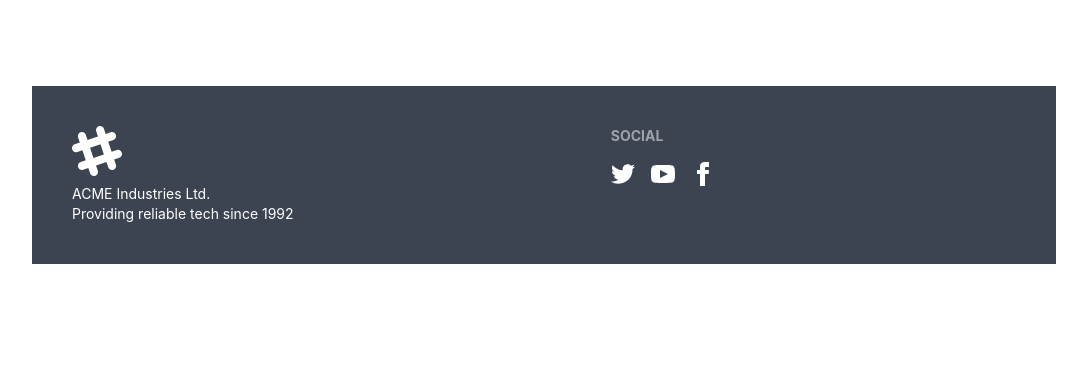
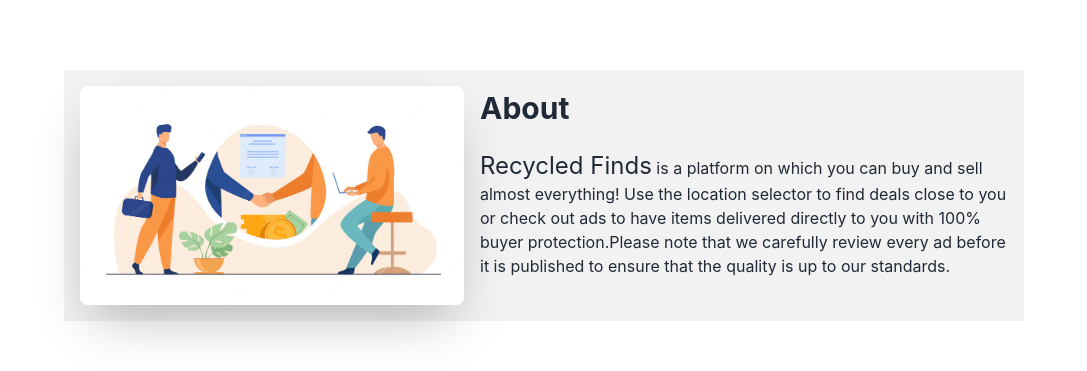
Before and after one commit to nanzchy4/resale-shop-client-side, a React (Create React App) app: page / in a window 1280 px wide. Shown: the part 732-1103 px from the top of the page, without its empty margins (96-1183 px from the left). Before the commit the page ends 996 px from the top, so only its background shows below. Built offline with nearby package versions, Linux system fonts and the light colour scheme; no server answers.

Commit message:
about section added

```diff
--- /dev/null
+++ b/src/Pages/Home/About/About.js
@@ -0,0 +1,18 @@
+import React from 'react';
+import img from '../../../Images/about.jpg'
+
+const About = () => {
+    return (
+        <div className="hero  bg-base-200 md:w-9/12 lg:max-w-5xl mx-auto mt-20">
+            <div className="hero-content flex-col lg:flex-row">
+                <img src={img} alt='deal' className="max-w-sm rounded-lg shadow-2xl" />
+                <div>
+                    <h1 className="text-3xl font-bold">About</h1>
+                    <p className="py-6"><span className="text-2xl">Recycled Finds</span> is a platform on which you can buy and sell almost everything! Use the location selector to find deals close to you or check out ads to have items delivered directly to you with 100% buyer protection.Please note that we carefully review every ad before it is published to ensure that the quality is up to our standards. </p>
+                </div>
+            </div>
+        </div>
+    );
+};
+
+export default About;
--- a/src/Pages/Home/Home/Home.js
+++ b/src/Pages/Home/Home/Home.js
@@ -1,4 +1,5 @@
 import React from 'react';
+import About from '../About/About';
 import Categories from '../Categories/Categories';
 import Slider from '../Slider/Slider';
 
@@ -8,6 +9,7 @@
         <div>
             <Slider></Slider>
             <Categories></Categories>
+            <About></About>
         </div>
     );
 };
```
Also changed, not shown: src/Images/about.jpg (added).
